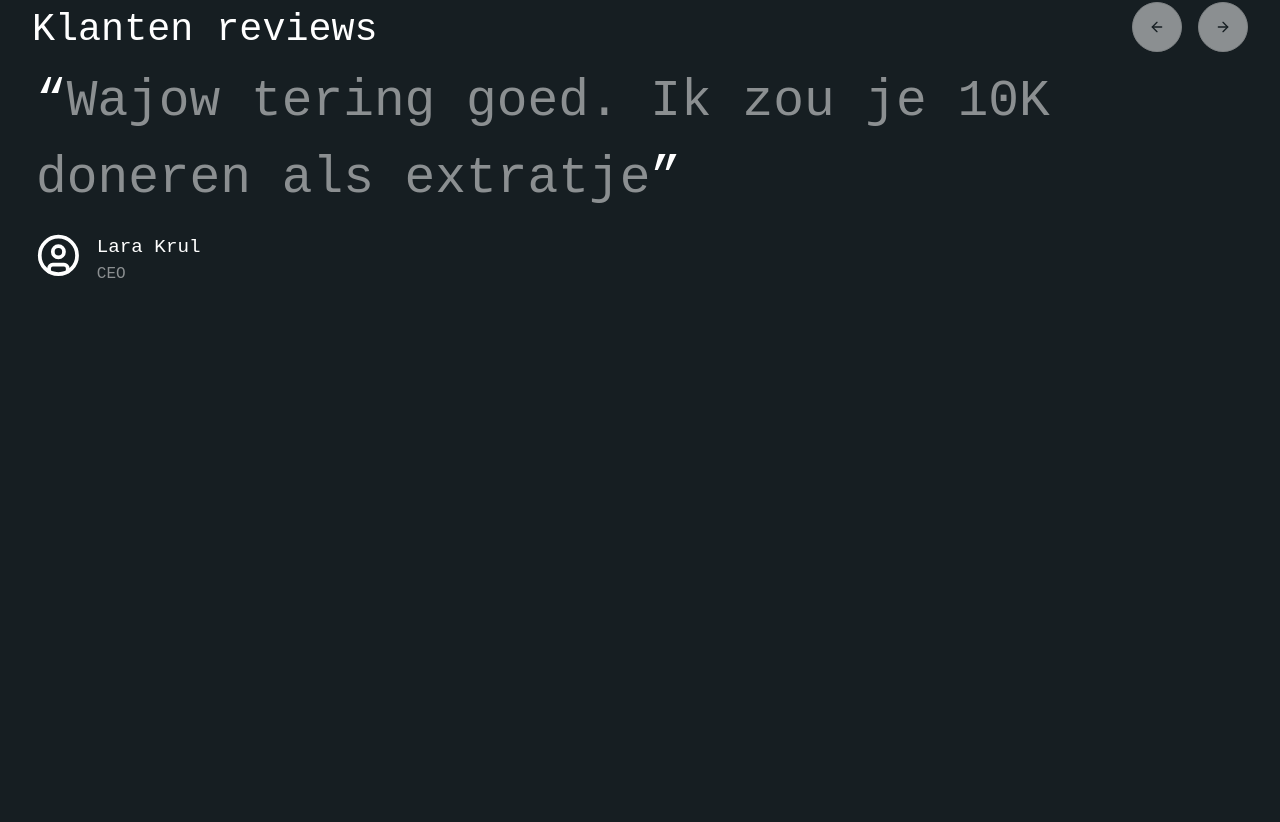
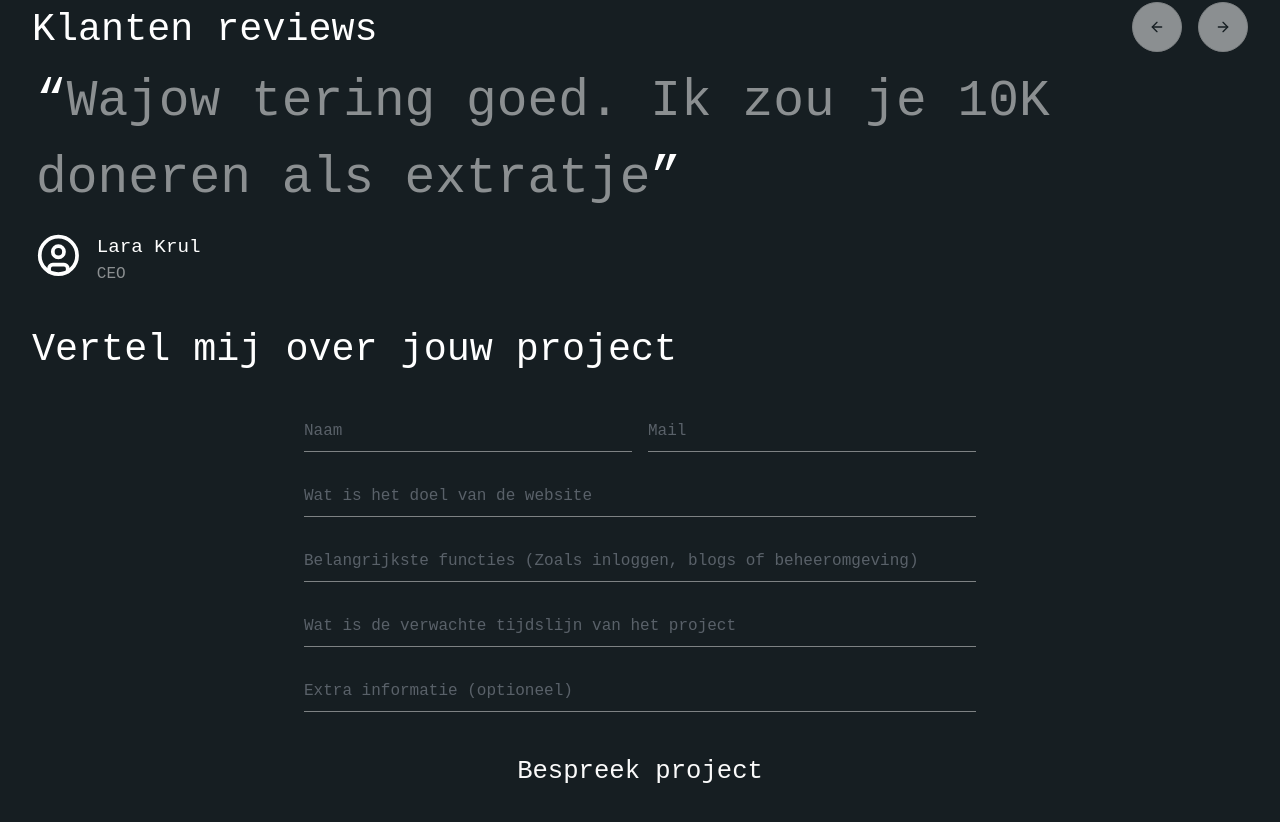
Before and after one commit to Luukvdijk/luukvandijk.com, a Next.js app: page / in a window 1280 px wide. Shown: the part 2828-3650 px from the top of the page. Before the commit the page ends 3150 px from the top, so only its background shows below. Built offline with nearby package versions, Linux system fonts and the light colour scheme.

Commit message:
added contact form without resend

```diff
--- /dev/null
+++ b/app/components/Contact.tsx
@@ -0,0 +1,157 @@
+"use client";
+
+import { Button } from "@/app/components/ui/button";
+import Input from "@/app/components/ui/input";
+import { useRef, useState } from "react";
+
+export default function Contact() {
+  const [formData, setFormData] = useState({
+    name: "",
+    email: "",
+    websiteGoal: "",
+    keyFeatures: "",
+    timeline: "",
+    extraInfo: "",
+  });
+
+  const inputRefs = {
+    name: useRef<HTMLInputElement>(null),
+    email: useRef<HTMLInputElement>(null),
+    websiteGoal: useRef<HTMLInputElement>(null),
+    keyFeatures: useRef<HTMLInputElement>(null),
+    timeline: useRef<HTMLInputElement>(null),
+    extraInfo: useRef<HTMLInputElement>(null),
+  };
+
+  const validateForm = () => {
+    let isValid = true;
+
+    Object.keys(formData).forEach((key) => {
+      if (
+        key !== "extraInfo" &&
+        !formData[key as keyof typeof formData].trim()
+      ) {
+        isValid = false;
+        inputRefs[key as keyof typeof inputRefs].current?.focus();
+        return false;
+      }
+    });
+
+    if (formData.email && !/\S+@\S+\.\S+/.test(formData.email)) {
+      isValid = false;
+      inputRefs.email.current?.focus();
+      return false;
+    }
+
+    return isValid;
+  };
+
+  const handleChange = (event: React.ChangeEvent<HTMLInputElement>) => {
+    const { name, value } = event.target;
+    setFormData((prevData) => ({
+      ...prevData,
+      [name]: value,
+    }));
+  };
+
+  const handleSubmit = (event: React.FormEvent) => {
+    event.preventDefault();
+    if (validateForm()) {
+      console.log("Form Data Summary:", formData);
+      // Here you would typically handle the form submission,
+      // such as sending the data to an API
+    }
+  };
+
+  return (
+    <div className="w-full min-h-screen px-8">
+      <h1 className="text-[3vw] w-fit mb-8">Vertel mij over jouw project</h1>
+      <div className="w-full flex justify-center items-center">
+        <form
+          className="flex flex-col w-full max-w-2xl h-fit gap-6"
+          onSubmit={handleSubmit}
+          noValidate
+        >
+          <div className="flex flex-col sm:flex-row w-full h-fit gap-4">
+            <div className="flex-1">
+              <Input
+                id="name"
+                type="text"
+                name="name"
+                placeholder="Naam"
+                ref={inputRefs.name}
+                value={formData.name}
+                onChange={handleChange}
+                required
+              />
+            </div>
+            <div className="flex-1">
+              <Input
+                id="email"
+                type="email"
+                name="email"
+                placeholder="Mail"
+                ref={inputRefs.email}
+                value={formData.email}
+                onChange={handleChange}
+                required
+              />
+            </div>
+          </div>
+          <div>
+            <Input
+              id="websiteGoal"
+              type="text"
+              name="websiteGoal"
+              placeholder="Wat is het doel van de website"
+              ref={inputRefs.websiteGoal}
+              value={formData.websiteGoal}
+              onChange={handleChange}
+              required
+            />
+          </div>
+          <div>
+            <Input
+              id="keyFeatures"
+              type="text"
+              name="keyFeatures"
+              placeholder="Belangrijkste functies (Zoals inloggen, blogs of beheeromgeving)"
+              ref={inputRefs.keyFeatures}
+              value={formData.keyFeatures}
+              onChange={handleChange}
+              required
+            />
+          </div>
+          <div>
+            <Input
+              id="timeline"
+              type="text"
+              name="timeline"
+              placeholder="Wat is de verwachte tijdslijn van het project"
+              ref={inputRefs.timeline}
+              value={formData.timeline}
+              onChange={handleChange}
+              required
+            />
+          </div>
+          <div>
+            <Input
+              id="extraInfo"
+              type="text"
+              name="extraInfo"
+              placeholder="Extra informatie (optioneel)"
+              ref={inputRefs.extraInfo}
+              value={formData.extraInfo}
+              onChange={handleChange}
+            />
+          </div>
+          <div className="w-full h-fit flex justify-center mt-4">
+            <Button type="submit" className="text-[2vw]">
+              Bespreek project
+            </Button>
+          </div>
+        </form>
+      </div>
+    </div>
+  );
+}
--- a/app/components/ui/button.tsx
+++ b/app/components/ui/button.tsx
@@ -9,7 +9,7 @@ const buttonVariants = cva(
   {
     variants: {
       variant: {
-        default: "bg-primary text-primary-foreground hover:bg-primary/90",
+        default: "text-primary-foreground hover:underline",
         destructive:
           "bg-destructive text-destructive-foreground hover:bg-destructive/90",
         outline:
@@ -20,7 +20,7 @@ const buttonVariants = cva(
         link: "text-primary underline-offset-4 hover:underline",
       },
       size: {
-        default: "h-10 px-4 py-2",
+        default: "h-10 w-fit px-4 py-2",
         sm: "h-9 rounded-md px-3",
         lg: "h-11 rounded-md px-8",
         icon: "h-10 w-10",
--- /dev/null
+++ b/app/components/ui/input.tsx
@@ -0,0 +1,17 @@
+import React from "react";
+
+type InputProps = React.InputHTMLAttributes<HTMLInputElement> & {
+  className?: string;
+  ref?: any;
+};
+
+const Input = ({ className, ...props }: InputProps) => {
+  return (
+    <input
+      className={`bg-background border-b-[0.1rem] w-full py-2 opacity-50 focus:outline-none focus:opacity-100 ${className}`}
+      {...props}
+    />
+  );
+};
+
+export default Input;
--- a/app/page.tsx
+++ b/app/page.tsx
@@ -1,4 +1,5 @@
 import CaseStudie from "./components/CaseStudie";
+import Contact from "./components/Contact";
 import FormerCustomers from "./components/FormerCustomers";
 import Header from "./components/Header";
 import Review from "./components/Review";
@@ -12,6 +13,7 @@ export default function Home() {
       <Steps />
       <FormerCustomers />
       <Review />
+      <Contact />
     </div>
   );
 }
```
